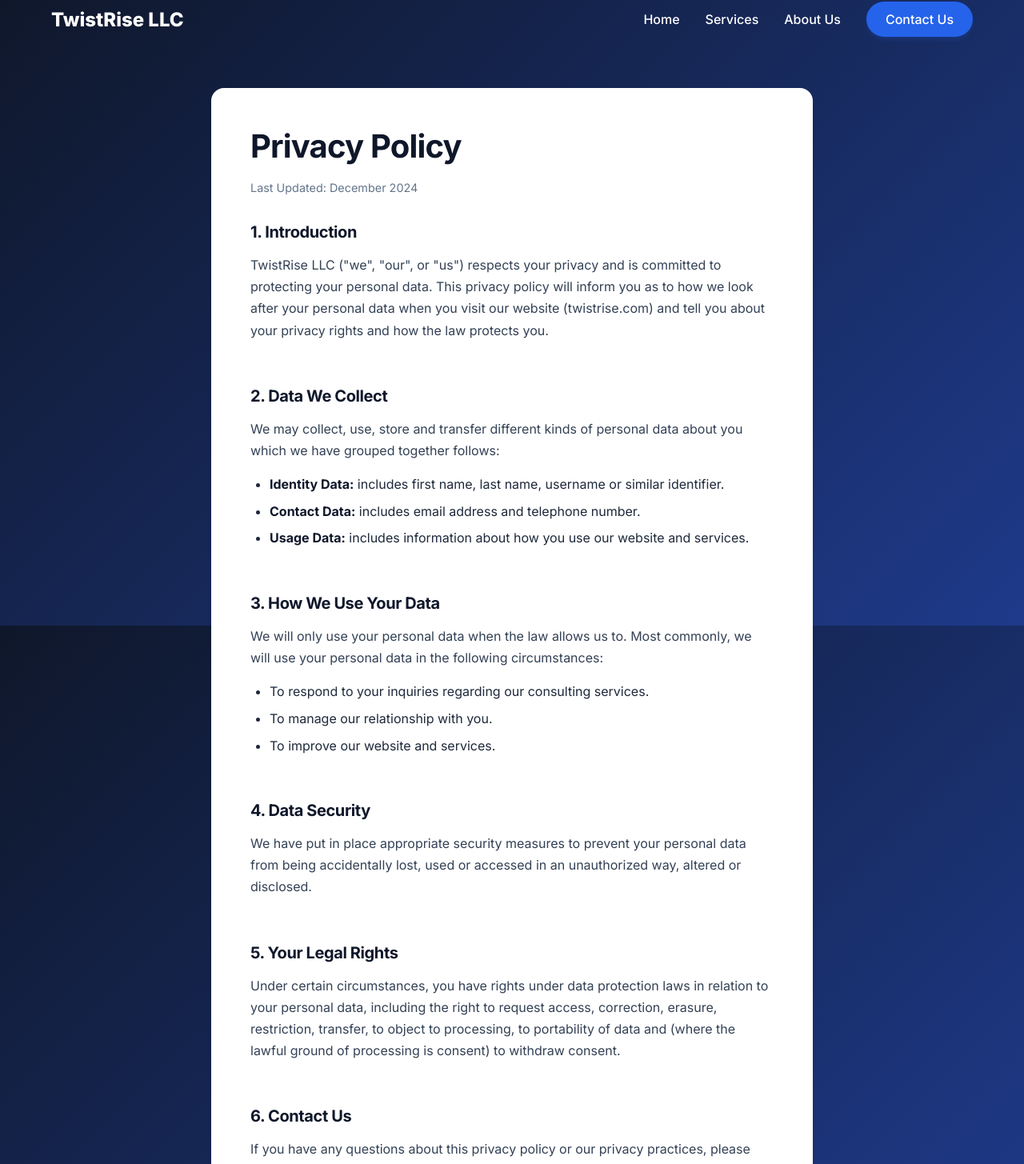
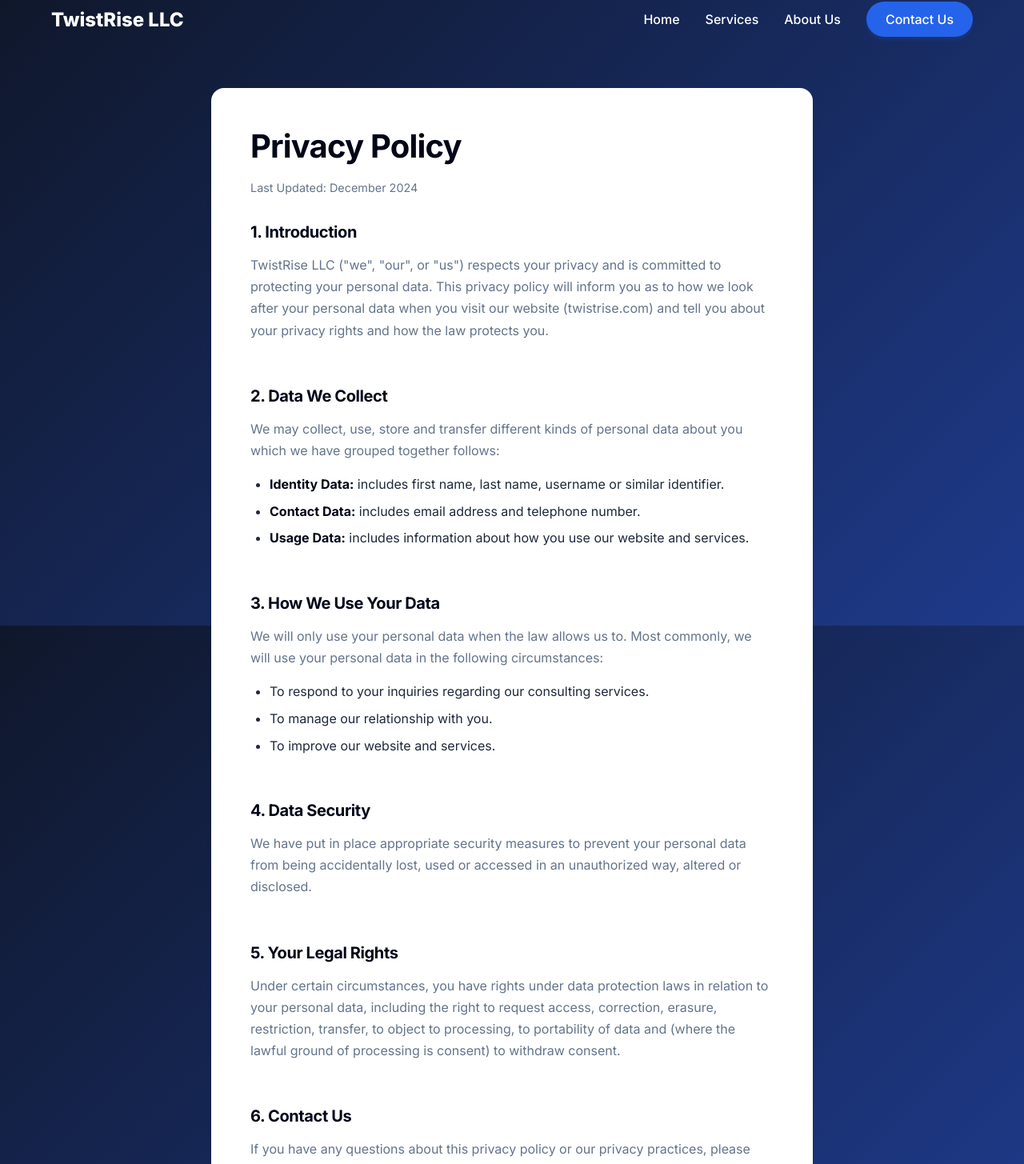
Before and after one commit to flidinnee-hub/twistrise.com, a Next.js app: page /legal/privacy in a window 1280 px wide. Shown: the part 18-1473 px from the top of the page at 80% size. Built offline with nearby package versions, Linux system fonts and the light colour scheme.

Commit message:
Fix: Final Nuclear Option - Applied !important to ALL legal pages for iOS/PC contrast

```diff
--- a/app/legal/privacy/page.tsx
+++ b/app/legal/privacy/page.tsx
@@ -10,63 +10,63 @@
         <main className="section" style={{ paddingTop: '8rem', paddingBottom: '4rem' }}>
             <div className="container" style={{ maxWidth: '800px' }}>
                 <div className="card" style={{
-                    backgroundColor: '#ffffff',
+                    backgroundColor: '#ffffff !important',
                     borderRadius: '16px',
                     padding: '3rem',
                     boxShadow: '0 4px 6px -1px rgba(0, 0, 0, 0.1)',
-                    color: '#0f172a' // Force Dark Text
+                    color: '#0f172a !important'
                 }}>
-                    <h1 style={{ marginBottom: '1rem', color: '#0f172a', fontSize: '2.5rem' }}>Privacy Policy</h1>
-                    <p style={{ marginBottom: '2rem', color: '#64748b', fontSize: '0.9rem' }}>Last Updated: December 2024</p>
+                    <h1 style={{ marginBottom: '1rem', color: '#0f172a !important', fontSize: '2.5rem' }}>Privacy Policy</h1>
+                    <p style={{ marginBottom: '2rem', color: '#64748b !important', fontSize: '0.9rem' }}>Last Updated: December 2024</p>
 
                     <section style={{ marginBottom: '2rem' }}>
-                        <h3 style={{ marginBottom: '1rem', color: '#0f172a', fontSize: '1.25rem' }}>1. Introduction</h3>
-                        <p style={{ color: '#334155', lineHeight: '1.7' }}>
+                        <h3 style={{ marginBottom: '1rem', color: '#0f172a !important', fontSize: '1.25rem' }}>1. Introduction</h3>
+                        <p style={{ color: '#334155 !important', lineHeight: '1.7' }}>
                             TwistRise LLC (&quot;we&quot;, &quot;our&quot;, or &quot;us&quot;) respects your privacy and is committed to protecting your personal data. This privacy policy will inform you as to how we look after your personal data when you visit our website (twistrise.com) and tell you about your privacy rights and how the law protects you.
                         </p>
                     </section>
 
                     <section style={{ marginBottom: '2rem' }}>
-                        <h3 style={{ marginBottom: '1rem', color: '#0f172a', fontSize: '1.25rem' }}>2. Data We Collect</h3>
-                        <p style={{ color: '#334155', lineHeight: '1.7', marginBottom: '1rem' }}>
+                        <h3 style={{ marginBottom: '1rem', color: '#0f172a !important', fontSize: '1.25rem' }}>2. Data We Collect</h3>
+                        <p style={{ color: '#334155 !important', lineHeight: '1.7', marginBottom: '1rem' }}>
                             We may collect, use, store and transfer different kinds of personal data about you which we have grouped together follows:
                         </p>
-                        <ul style={{ paddingLeft: '1.5rem', listStyleType: 'disc', color: '#334155' }}>
-                            <li style={{ marginBottom: '0.5rem' }}><strong style={{ color: '#0f172a' }}>Identity Data:</strong> includes first name, last name, username or similar identifier.</li>
-                            <li style={{ marginBottom: '0.5rem' }}><strong style={{ color: '#0f172a' }}>Contact Data:</strong> includes email address and telephone number.</li>
-                            <li style={{ marginBottom: '0.5rem' }}><strong style={{ color: '#0f172a' }}>Usage Data:</strong> includes information about how you use our website and services.</li>
+                        <ul style={{ paddingLeft: '1.5rem', listStyleType: 'disc !important', color: '#334155 !important' }}>
+                            <li style={{ marginBottom: '0.5rem', color: '#334155 !important' }}><strong style={{ color: '#0f172a !important' }}>Identity Data:</strong> includes first name, last name, username or similar identifier.</li>
+                            <li style={{ marginBottom: '0.5rem', color: '#334155 !important' }}><strong style={{ color: '#0f172a !important' }}>Contact Data:</strong> includes email address and telephone number.</li>
+                            <li style={{ marginBottom: '0.5rem', color: '#334155 !important' }}><strong style={{ color: '#0f172a !important' }}>Usage Data:</strong> includes information about how you use our website and services.</li>
                         </ul>
                     </section>
 
                     <section style={{ marginBottom: '2rem' }}>
-                        <h3 style={{ marginBottom: '1rem', color: '#0f172a', fontSize: '1.25rem' }}>3. How We Use Your Data</h3>
-                        <p style={{ color: '#334155', lineHeight: '1.7', marginBottom: '1rem' }}>
+                        <h3 style={{ marginBottom: '1rem', color: '#0f172a !important', fontSize: '1.25rem' }}>3. How We Use Your Data</h3>
+                        <p style={{ color: '#334155 !important', lineHeight: '1.7', marginBottom: '1rem' }}>
                             We will only use your personal data when the law allows us to. Most commonly, we will use your personal data in the following circumstances:
                         </p>
-                        <ul style={{ paddingLeft: '1.5rem', listStyleType: 'disc', color: '#334155' }}>
-                            <li style={{ marginBottom: '0.5rem' }}>To respond to your inquiries regarding our consulting services.</li>
-                            <li style={{ marginBottom: '0.5rem' }}>To manage our relationship with you.</li>
-                            <li style={{ marginBottom: '0.5rem' }}>To improve our website and services.</li>
+                        <ul style={{ paddingLeft: '1.5rem', listStyleType: 'disc !important', color: '#334155 !important' }}>
+                            <li style={{ marginBottom: '0.5rem', color: '#334155 !important' }}>To respond to your inquiries regarding our consulting services.</li>
+                            <li style={{ marginBottom: '0.5rem', color: '#334155 !important' }}>To manage our relationship with you.</li>
+                            <li style={{ marginBottom: '0.5rem', color: '#334155 !important' }}>To improve our website and services.</li>
                         </ul>
                     </section>
 
                     <section style={{ marginBottom: '2rem' }}>
-                        <h3 style={{ marginBottom: '1rem', color: '#0f172a', fontSize: '1.25rem' }}>4. Data Security</h3>
-                        <p style={{ color: '#334155', lineHeight: '1.7' }}>
+                        <h3 style={{ marginBottom: '1rem', color: '#0f172a !important', fontSize: '1.25rem' }}>4. Data Security</h3>
+                        <p style={{ color: '#334155 !important', lineHeight: '1.7' }}>
                             We have put in place appropriate security measures to prevent your personal data from being accidentally lost, used or accessed in an unauthorized way, altered or disclosed.
                         </p>
                     </section>
 
                     <section style={{ marginBottom: '2rem' }}>
-                        <h3 style={{ marginBottom: '1rem', color: '#0f172a', fontSize: '1.25rem' }}>5. Your Legal Rights</h3>
-                        <p style={{ color: '#334155', lineHeight: '1.7' }}>
+                        <h3 style={{ marginBottom: '1rem', color: '#0f172a !important', fontSize: '1.25rem' }}>5. Your Legal Rights</h3>
+                        <p style={{ color: '#334155 !important', lineHeight: '1.7' }}>
                             Under certain circumstances, you have rights under data protection laws in relation to your personal data, including the right to request access, correction, erasure, restriction, transfer, to object to processing, to portability of data and (where the lawful ground of processing is consent) to withdraw consent.
                         </p>
                     </section>
 
                     <section>
-                        <h3 style={{ marginBottom: '1rem', color: '#0f172a', fontSize: '1.25rem' }}>6. Contact Us</h3>
-                        <p style={{ color: '#334155', lineHeight: '1.7' }}>
+                        <h3 style={{ marginBottom: '1rem', color: '#0f172a !important', fontSize: '1.25rem' }}>6. Contact Us</h3>
+                        <p style={{ color: '#334155 !important', lineHeight: '1.7' }}>
                             If you have any questions about this privacy policy or our privacy practices, please contact us at: <a href="mailto:contact@twistrise.com" style={{ color: '#2563eb', fontWeight: '500' }}>contact@twistrise.com</a>.
                         </p>
                     </section>
```
Also changed, not shown: app/legal/cookie/page.tsx (+13 -13 lines), app/legal/disclaimer/page.tsx (+10 -10 lines), app/legal/refund/page.tsx (+10 -10 lines).
